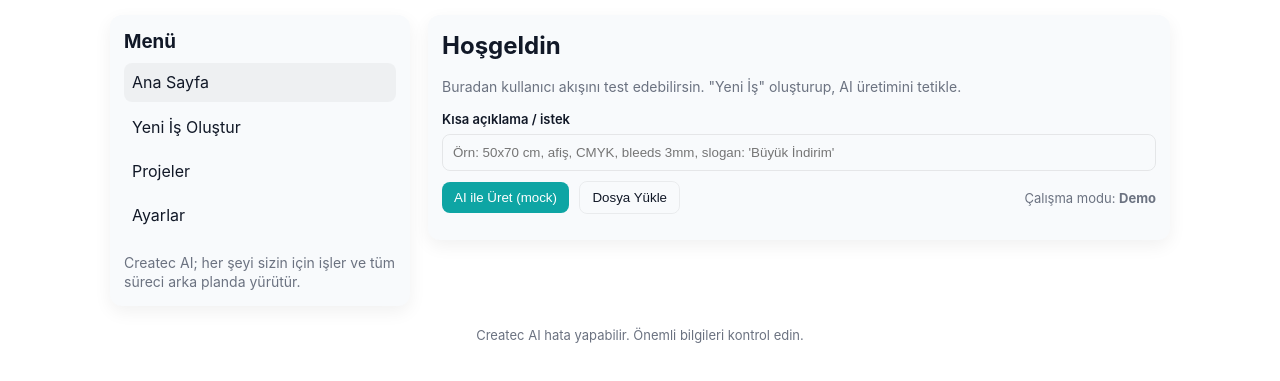
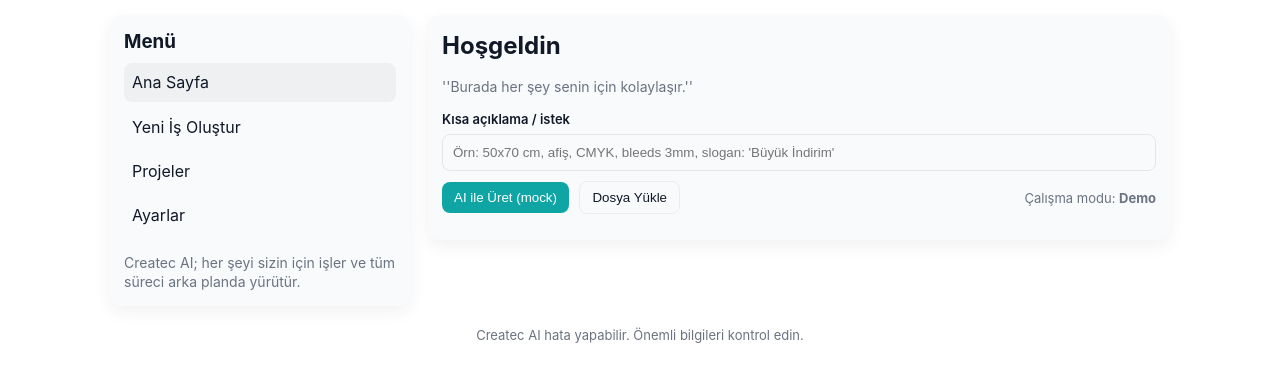
Before and after one commit to createc-ai/createc-ai, a plain HTML site: page home.html in a window 1280 px wide. Shown: the part 95-476 px from the top of the page. Drawn offline with Linux system fonts and the light colour scheme.

Commit message:
Update home.html

```diff
--- a/home.html
+++ b/home.html
@@ -97,7 +97,7 @@
     <section class="panel">
       <div id="home" class="card" role="region" aria-labelledby="homeTitle">
         <h2 id="homeTitle">Hoşgeldin</h2>
-        <p class="muted">Buradan kullanıcı akışını test edebilirsin. "Yeni İş" oluşturup, AI üretimini tetikle.</p>
+        <p class="muted">''Burada her şey senin için kolaylaşır.''</p>
 
         <div class="field">
           <label for="prompt">Kısa açıklama / istek</label>
```
